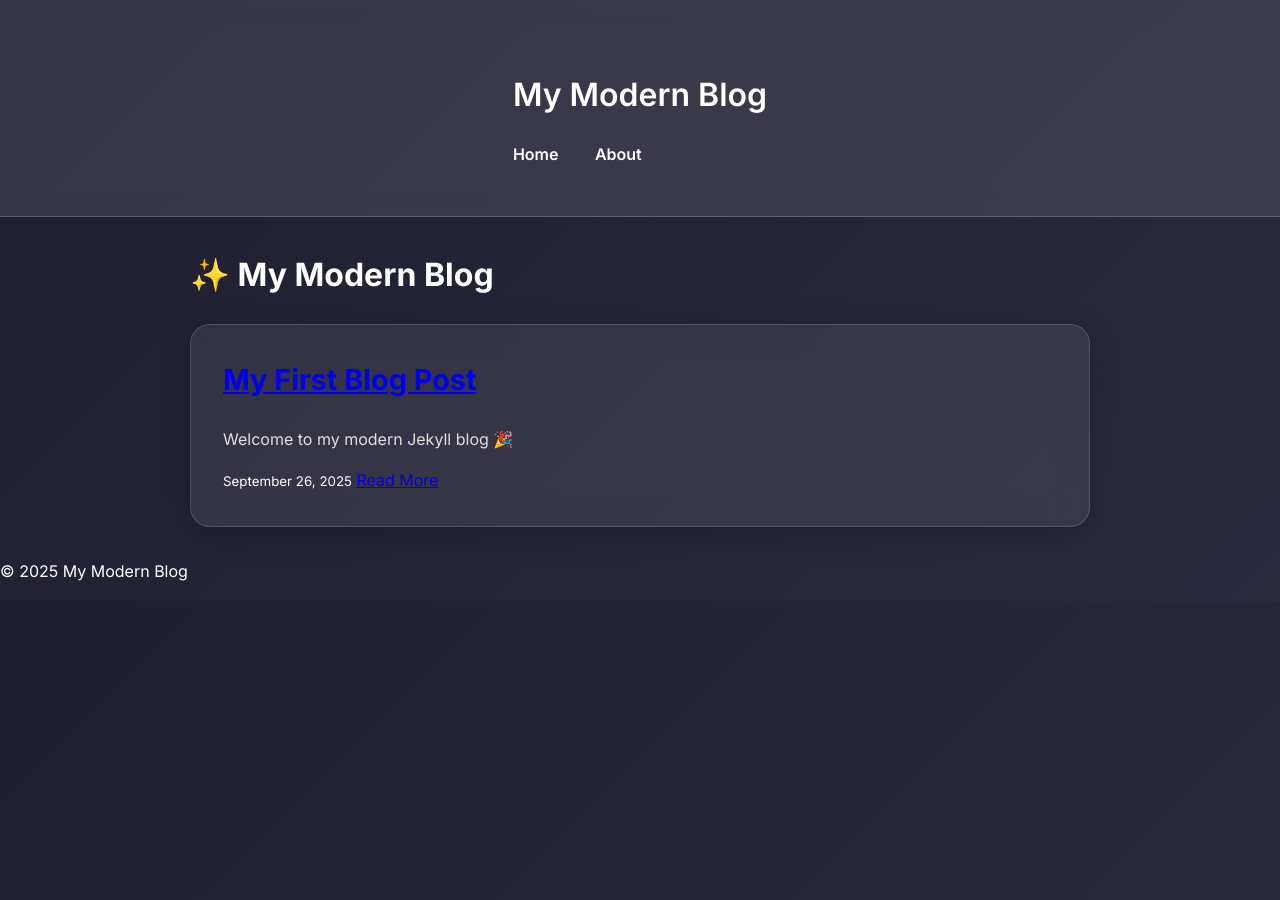
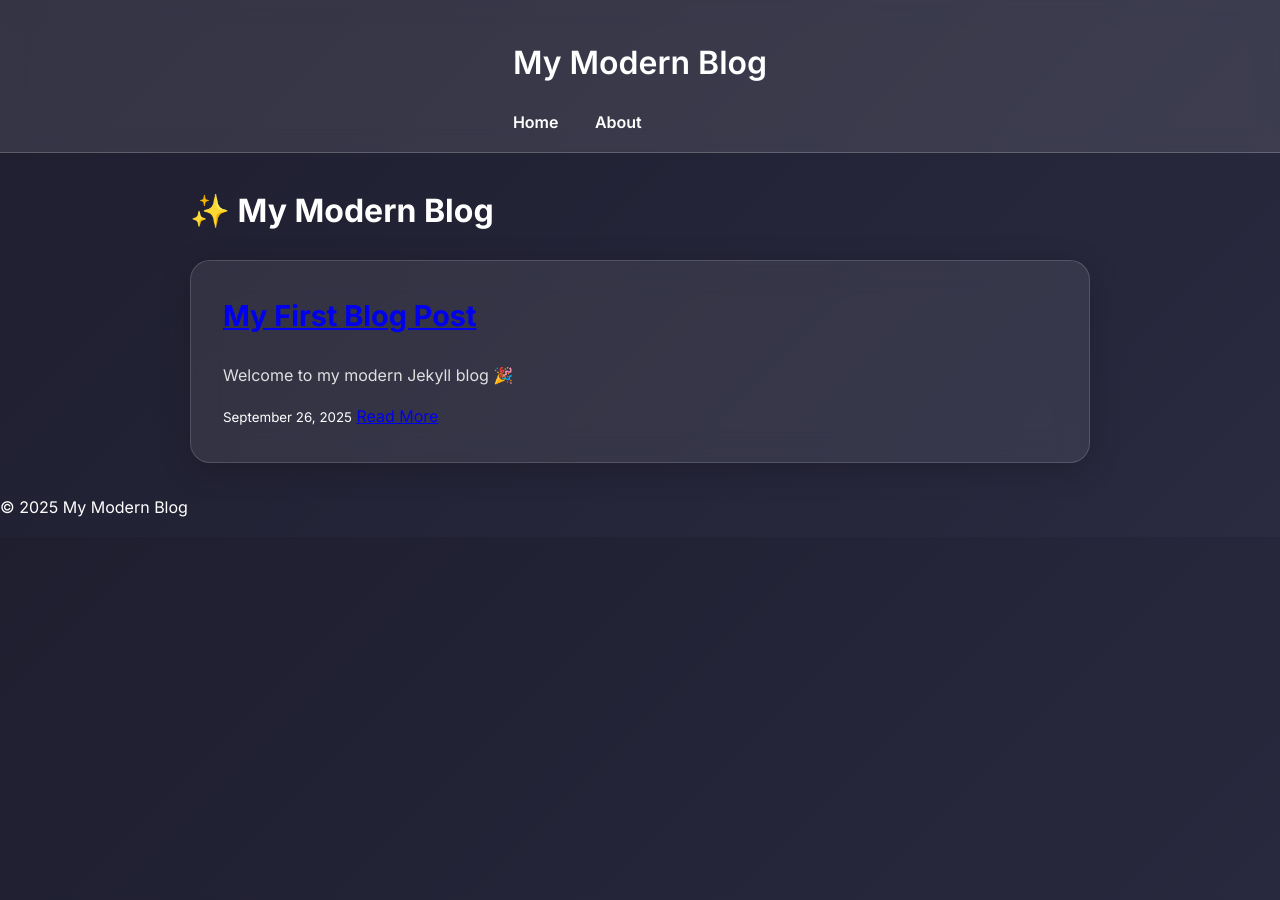
Before and after one commit to MevinuAbey/MevinuAbey.github.io, a Jekyll site: the page built from blog/index.html, in a window 1280 px wide. Built offline with Jekyll 4.4.1, drawn with Linux system fonts in a browser that asks for light colours.

Commit message:
Update default.html

```diff
--- a/blog/_layouts/default.html
+++ b/blog/_layouts/default.html
@@ -4,11 +4,11 @@
   <meta charset="UTF-8">
   <meta name="viewport" content="width=device-width, initial-scale=1.0">
   <title>{{ page.title }} | {{ site.title }}</title>
-  <link rel="stylesheet" href="{{ "/assets/css/style.css" | relative_url }}">
+  <link rel="stylesheet" href="{{ site.baseurl }}/assets/css/style.css">
 </head>
 <body>
   <header class="navbar">
-    <div class="container">
+    <div class="nav-container">
       <h1><a href="{{ site.baseurl }}/">{{ site.title }}</a></h1>
       <nav>
         <a href="{{ site.baseurl }}/">Home</a>
@@ -17,7 +17,7 @@
     </div>
   </header>
 
-  <main class="content">
+  <main>
     {{ content }}
   </main>
 
```
